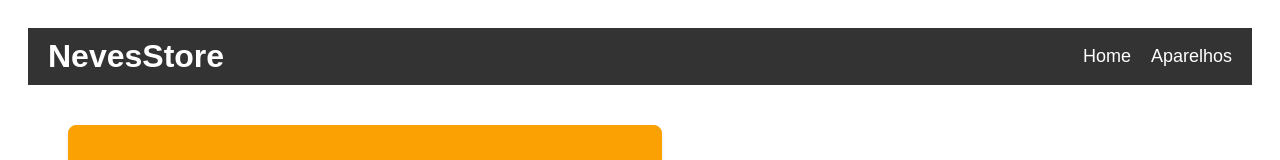
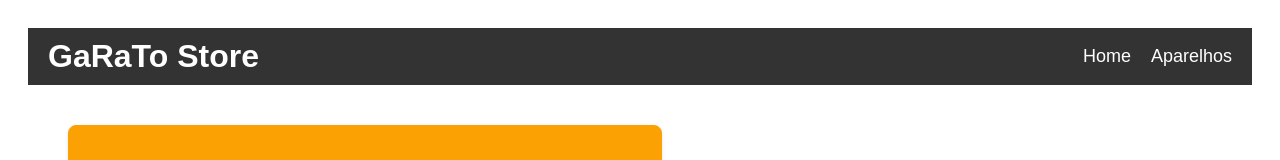
Before and after one commit to Neveszera/RDW_CP2, a React (Vite) app: page / in a window 1280 px wide. Shown: the top 160 px of the page. Built offline with nearby package versions, Linux system fonts and the light colour scheme.

Commit message:
Funcionalidade deletar desenvolvida.

```diff
--- a/index.html
+++ b/index.html
@@ -3,7 +3,7 @@
   <head>
     <meta charset="UTF-8" />
     <meta name="viewport" content="width=device-width, initial-scale=1.0" />
-    <title>GaRaToStore</title>
+    <title>GaRaTo Store</title>
   </head>
   <body>
     <div id="root"></div>
--- a/src/components/Header.jsx
+++ b/src/components/Header.jsx
@@ -5,7 +5,7 @@ import styles from './CSS/Header.module.css';
 function Header() {
   return (
     <header className={styles.header}>
-      <h1>NevesStore</h1>
+      <h1>GaRaTo Store</h1>
       <nav>
         <Link to="/" className={styles.headerLink}>
           Home
--- a/src/routes/VisualizarAparelho/index.jsx
+++ b/src/routes/VisualizarAparelho/index.jsx
@@ -1,17 +1,34 @@
 import React from 'react';
-import { useParams } from 'react-router-dom';
+import { useParams, useNavigate } from 'react-router-dom';
 import aparelhosData from '../../../aparelhosData';
 import styles from './index.module.css';
 
 function VisualizarAparelho() {
   const { id } = useParams();
+  const navigate = useNavigate();
+
+  // Encontra o aparelho pelo ID
   const aparelho = aparelhosData.find((item) => item.id === parseInt(id));
+
+  // Função para lidar com a exclusão do aparelho
+  const handleDelete = () => {
+    //Remove o aparelho da lista de dados (aparelhosData)
+    const index = aparelhosData.findIndex((item) => item.id ===
+    aparelho.id);
+    if (index !== -1) {
+      aparelhosData.splice(index, 1);
+      // Navega de volta para a página de aparelhos
+      navigate('/aparelhos');
+    }
+  };
+
   if (!aparelho) {
     return <p>Aparelho não encontrado.</p>;
   }
+
   return (
     <div className={styles.container}>
-      <h2>{aparelho.nome}</h2>
+      <h2>Detalhes de {aparelho.nome}</h2>
       <img
         src={aparelho.imagem}
         alt={aparelho.nome}
@@ -19,7 +36,8 @@ function VisualizarAparelho() {
       />
       <p className={styles.descricaoExtensa}>{aparelho.descricaoExtensa}</p>
       <p className={styles.preco}>Preço: ${aparelho.preco}</p>
-      <a href="/aparelhos" className={styles.goBackLink}>Voltar</a>
+      <button onClick={handleDelete}>Excluir Aparelho</button>
+      <button onClick={() => navigate('/aparelhos')} className={styles.goBackLink}>Voltar para a lista de Aparelhos</button>
     </div>
   );
 }
```
